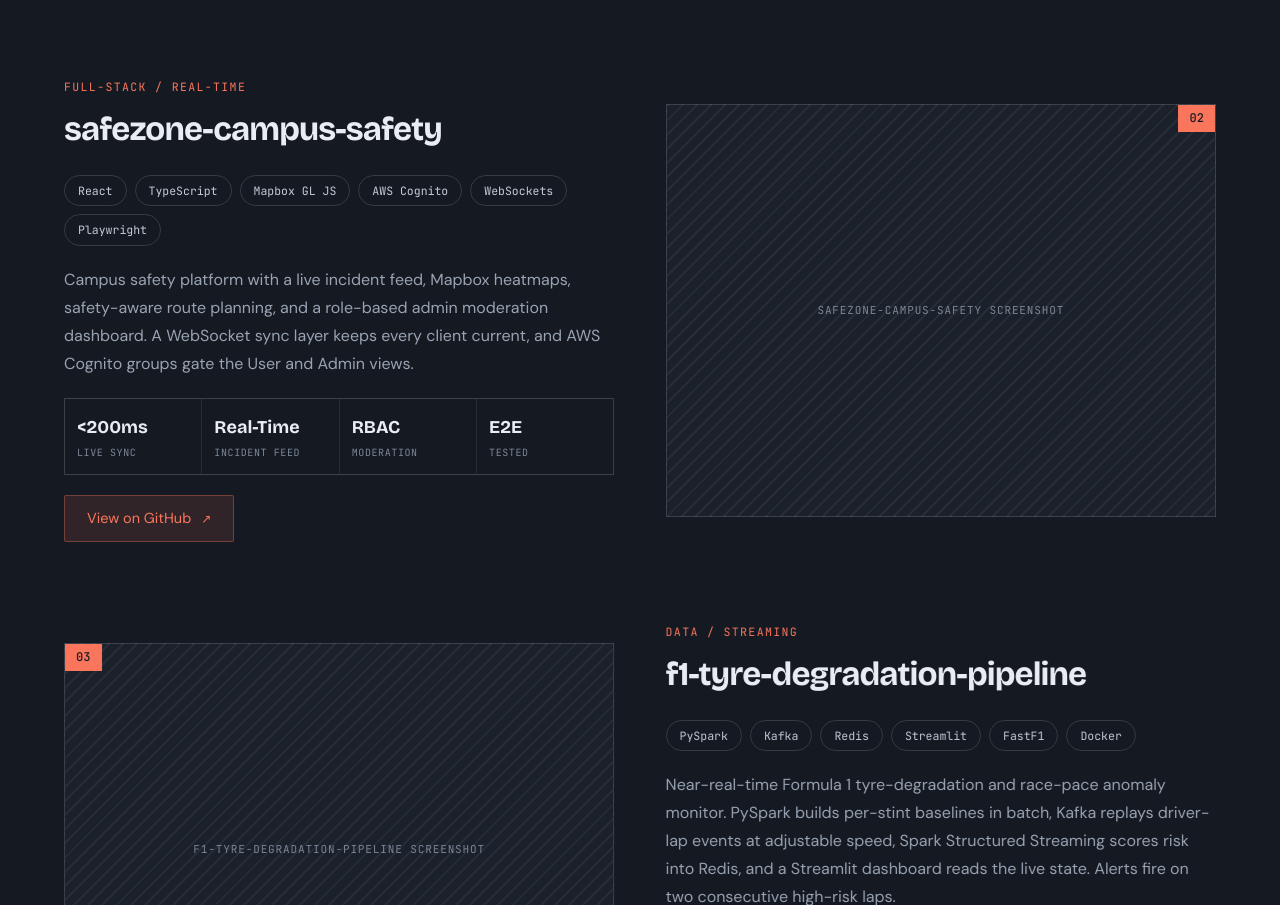
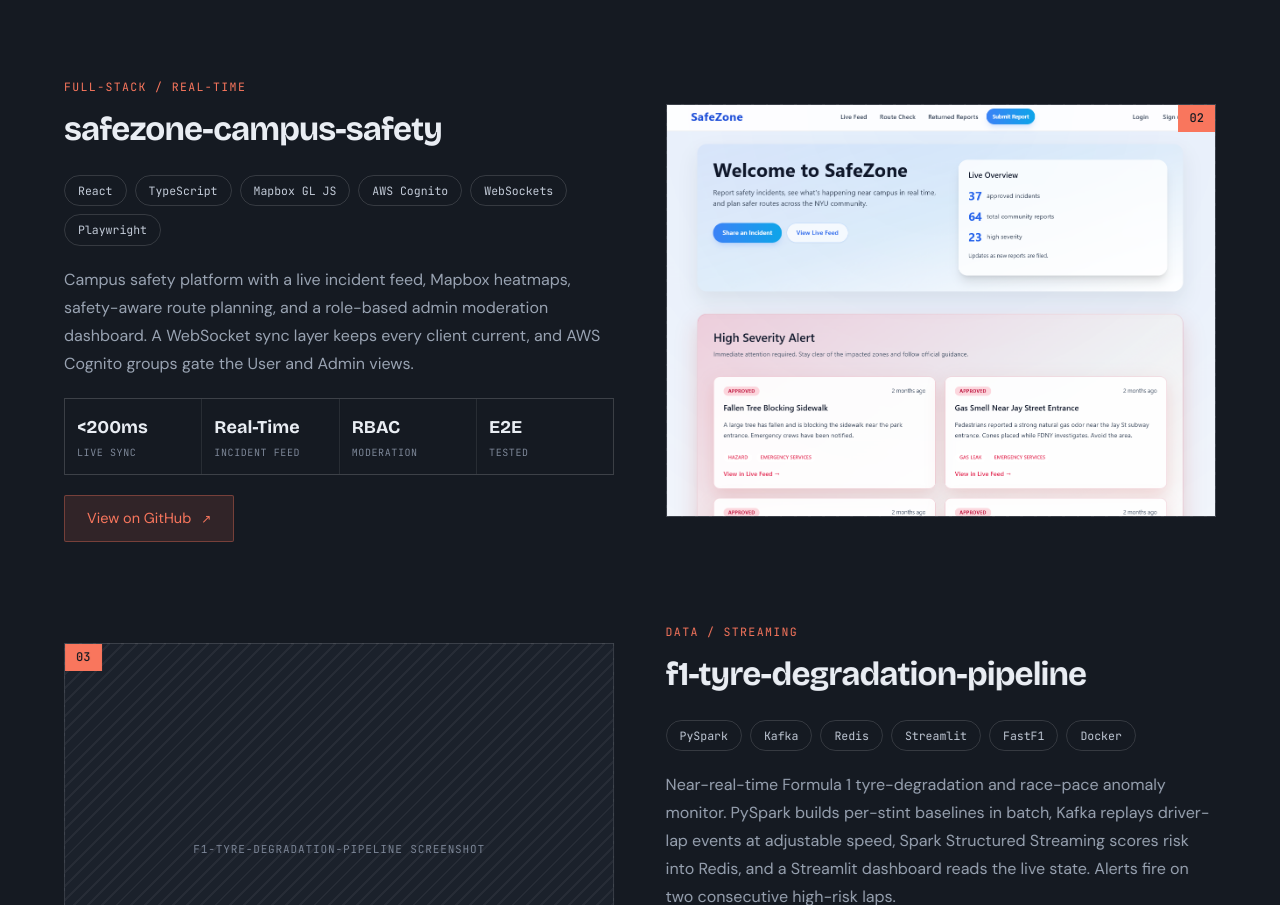
Before and after one commit to NitinMohan03/i-am-NiMo, a Next.js app: page / in a window 1280 px wide. Shown: the part 3761-4666 px from the top of the page. Built offline with nearby package versions, Linux system fonts and the light colour scheme; no server answers.

Commit message:
feat: add the safezone-campus-safety screenshot

```diff
--- a/data/profile.ts
+++ b/data/profile.ts
@@ -224,6 +224,7 @@ export const profile = {
         { label: "Auth", value: "AWS Cognito (RBAC)" },
         { label: "QA", value: "Playwright E2E" },
       ],
+      image: "/projects/safezone-campus-safety.png",
       repo: "https://github.com/NitinMohan03/safezone-campus-safety",
       demo: null,
     },
```
Also changed, not shown: public/projects/safezone-campus-safety.png (added).
